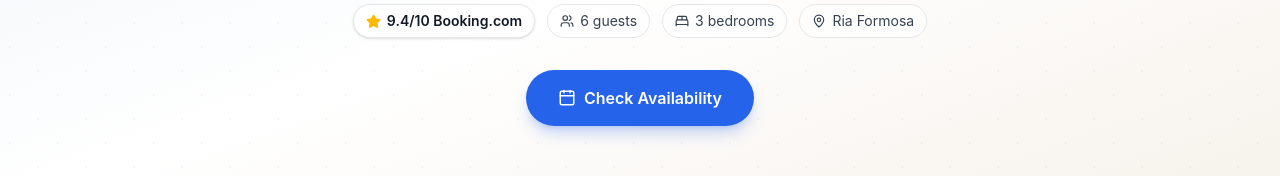
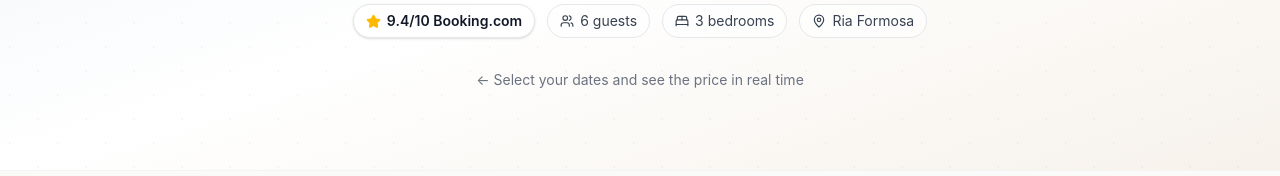
Before and after one commit to Carrulo/villa-solria, a Next.js app: page /en/pricing in a window 1280 px wide. Shown: the part 331-507 px from the top of the page. Built offline with nearby package versions, Linux system fonts and the light colour scheme; no server answers; the database is empty.

Commit message:
fix(pricing): hide CTA button on desktop (sidebar already visible)
On desktop the booking sidebar is always visible next to the content,
so the 'Check Availability' button is redundant. Hide it on lg+ and
show a subtle hint instead. Button still works on mobile.

```diff
--- a/src/app/[locale]/pricing/page.tsx
+++ b/src/app/[locale]/pricing/page.tsx
@@ -310,13 +310,17 @@ export default async function PricingPage({ params }: Props) {
               </span>
             </div>
 
+            {/* Mobile: scroll to form. Desktop: hidden (sidebar already visible) */}
             <a
               href="#booking-form-section"
-              className="inline-flex items-center justify-center gap-2 bg-accent hover:bg-accent/90 text-white font-semibold rounded-full px-8 py-4 text-base shadow-lg shadow-accent/25 transition-all hover:scale-[1.02] focus:outline-none focus:ring-4 focus:ring-accent/30"
+              className="lg:hidden inline-flex items-center justify-center gap-2 bg-accent hover:bg-accent/90 text-white font-semibold rounded-full px-8 py-4 text-base shadow-lg shadow-accent/25 transition-all hover:scale-[1.02] focus:outline-none focus:ring-4 focus:ring-accent/30"
             >
               <Calendar size={18} />
               {t('checkAvailability')}
             </a>
+            <p className="hidden lg:block text-sm text-gray-500 mt-2">
+              ← {t('availabilitySubtitle')}
+            </p>
           </div>
         </div>
       </section>
```
